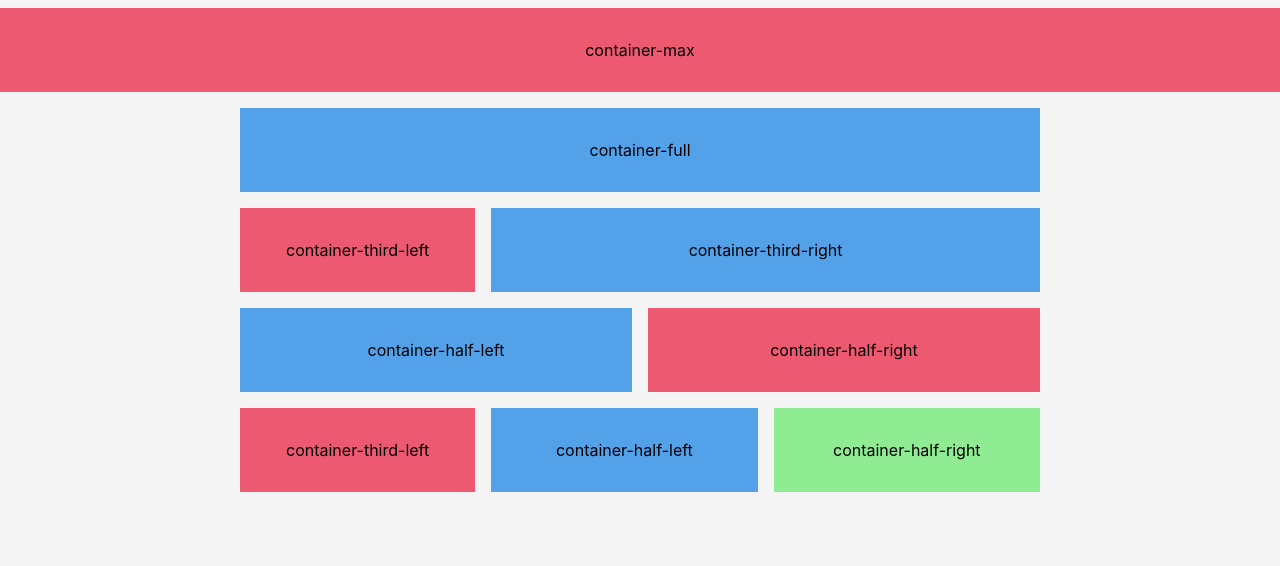
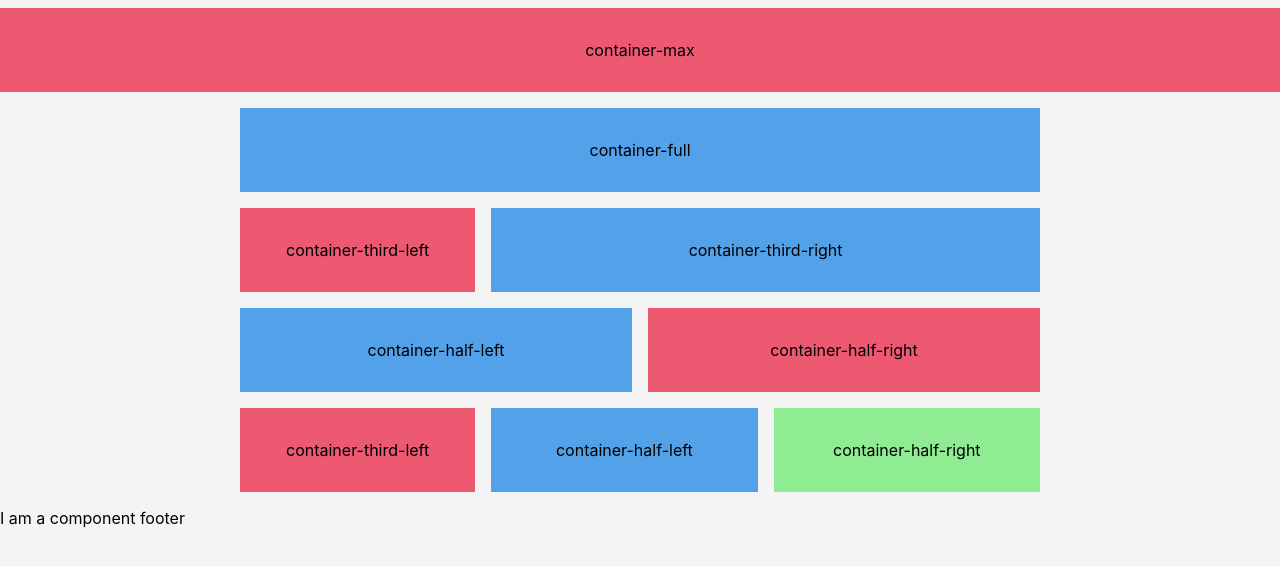
Before and after one commit to henribredt/Portfolio-2022, a plain HTML site: page code/grid-demo.html in a window 1280 px wide. Drawn offline with Linux system fonts and the light colour scheme.

Commit message:
add component structure

```diff
--- /dev/null
+++ b/code/components/footer-component.js
@@ -0,0 +1,9 @@
+class Footer extends HTMLElement {
+    connectedCallback() {
+        this.innerHTML = `
+            <p>I am a component footer</p>
+        `
+    }
+}
+
+customElements.define('footer-component', Footer);
--- a/code/grid-demo.html
+++ b/code/grid-demo.html
@@ -13,7 +13,7 @@
         <link rel="stylesheet" href="style/style.css">
 
         <!-- JS -->
-        <!--script src="js/xxx.js"></script-->
+        <script src="components/footer-component.js"></script>
 
     </head>
 
@@ -77,7 +77,10 @@
 
         </div>
 
-
     </body>
 
+    <footer>
+        <footer-component></footer-component>
+    </footer>
+
 </html>
--- a/code/style/container.css
+++ b/code/style/container.css
@@ -50,8 +50,6 @@
     margin-left: 0.5rem;
 }
 
-
-
 @media only screen and (max-width: 830px) {
     .container-full {
         width: 600px;
@@ -92,6 +90,8 @@
         margin: 0px;
     }
 
+    /* remove spacing for container-half in second media querie warpping point*/
+    /* container-half-left and half-right are displayed als blocks now*/
     .container-third-right .container-half-left.container-spacer-right {
         margin-right: 0px;
     }
```
